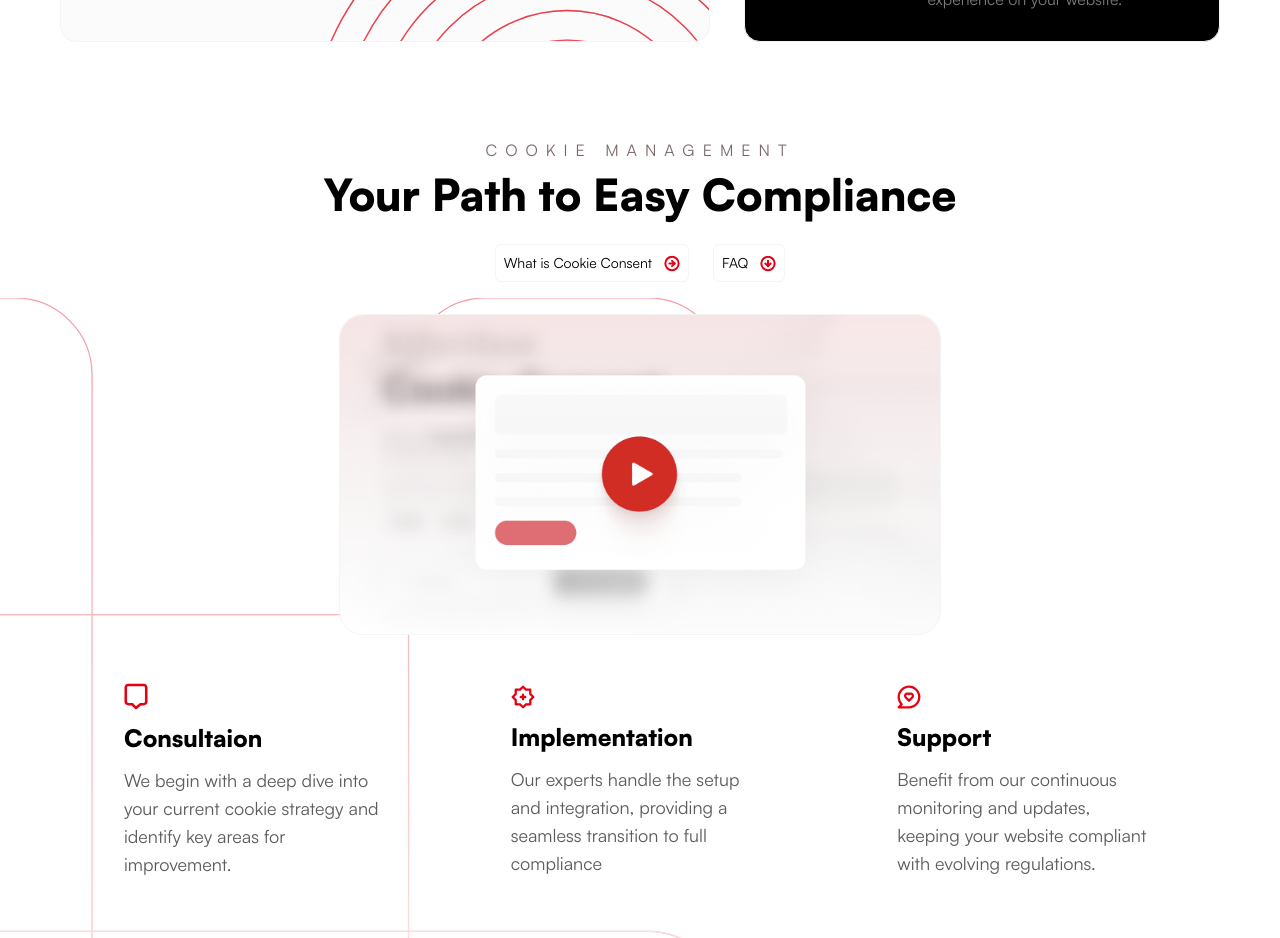
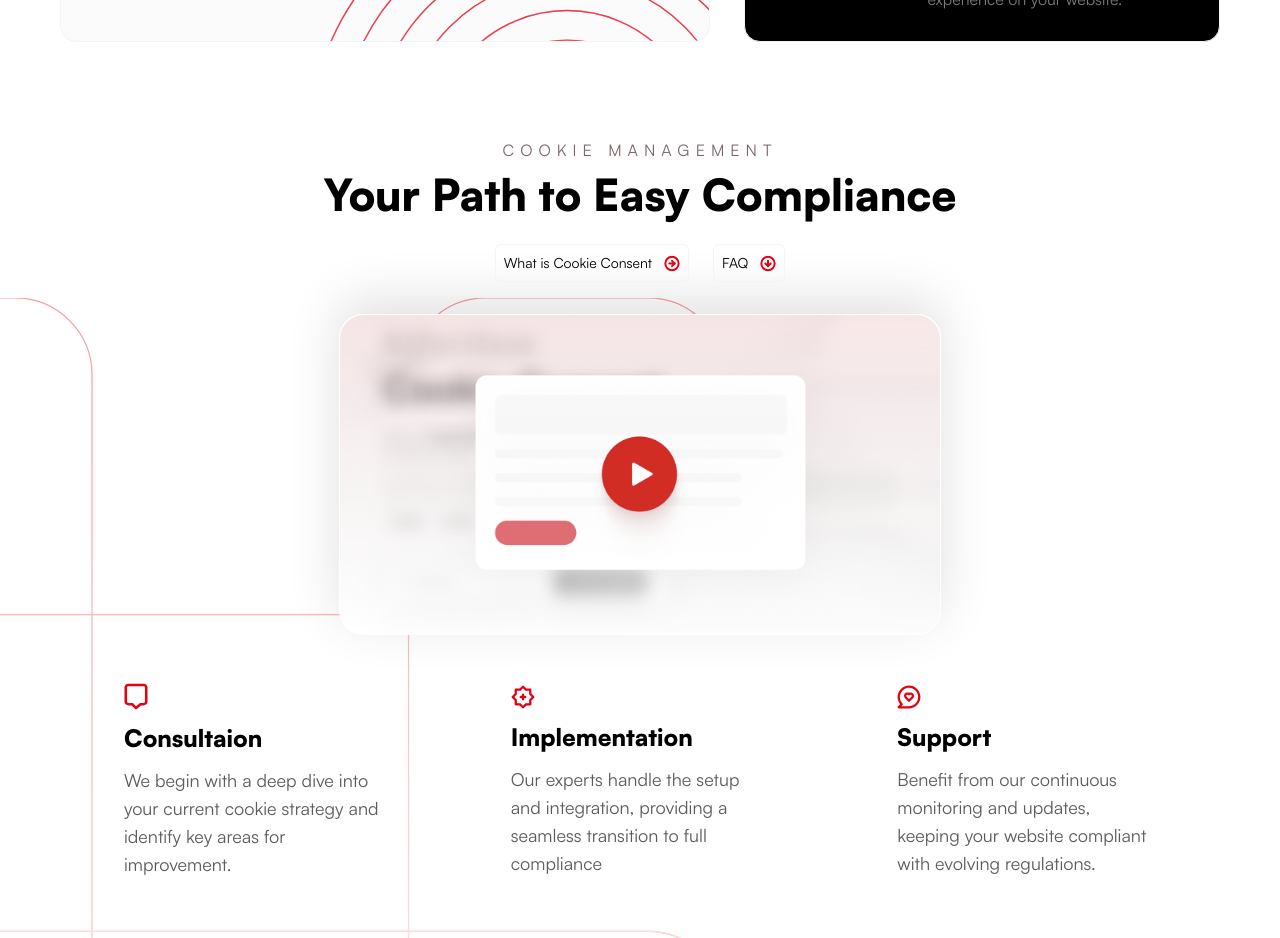
Before and after one commit to al1yew/cookies_app_submission, a Next.js app: page / in a window 1280 px wide. Shown: the part 1560-2498 px from the top of the page. Built offline with nearby package versions, Linux system fonts and the light colour scheme.

Commit message:
Mar 4, 2024, 11:41 PM

```diff
--- a/components/home/Management.tsx
+++ b/components/home/Management.tsx
@@ -55,7 +55,10 @@ const Management = () => {
             </span>
           </Link>
         </div>
-        <div className="rounded-3xl border border-gray-100 mx-auto w-fit mt-8 ">
+        <div
+          className="rounded-3xl border-[1.5px] border-white mx-auto w-fit mt-8 "
+          style={{ boxShadow: "0 -14px 52px 1px rgba(0, 0, 0, 0.12)" }}
+        >
           <Image
             src="/images/videoimg.png"
             width={600}
--- a/tailwind.config.ts
+++ b/tailwind.config.ts
@@ -28,7 +28,7 @@ const config: Config = {
         "180": "180%",
       },
       letterSpacing: {
-        "8": "8px",
+        "8": "6px",
       },
     },
   },
```
